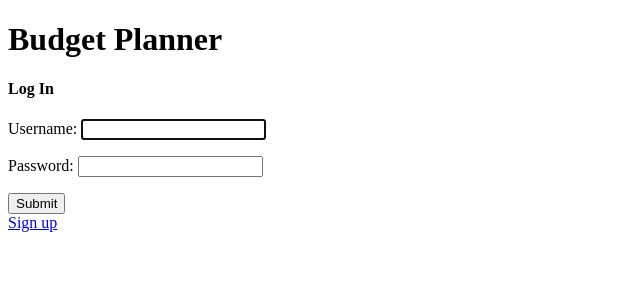
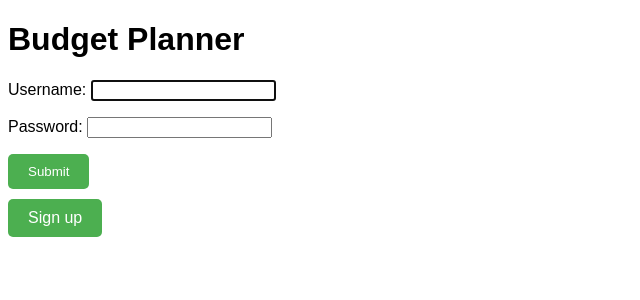
Before and after one commit to saurus2/LIKELION-SJSU, a Django app: page / in a window 1280 px wide. Shown: the top 300 px of the page, without its empty margins (0-640 px from the left). Run offline with Django 4.2, Linux system fonts and the light colour scheme.

Commit message:
css changes

```diff
--- a/bugetPlanner/templates/accounts/signup.html
+++ b/bugetPlanner/templates/accounts/signup.html
@@ -8,7 +8,7 @@
     <div>
         {{form.as_p}}
     <div>
-        <input type="submit">
+        <input class="buttons" type="submit">
     </div>
 </form>
 {% endblock %}
--- a/bugetPlanner/templates/home.html
+++ b/bugetPlanner/templates/home.html
@@ -4,23 +4,41 @@
     <meta charset="UTF-8">
     <title>{% block title %}{% endblock %}Budget Planner</title>
     <h1> Budget Planner</h1>
+    <style>
+        body {
+            font-family: Arial, sans-serif;
+        }
+
+        .buttons {
+            padding: 10px 20px;
+            background-color: #4CAF50;
+            color: white;
+            border: none;
+            border-radius: 5px;
+            cursor: pointer;
+            text-decoration: none;
+            margin-bottom: 10px;
+            display: inline-block;
+        }
+    </style>
 </head>
 <body>
     {% if request.user.is_authenticated %}
-        <a href=" {% url 'accounts:logout' %}"> Logout </a>
+        <a class="buttons" href="{% url 'menu' %}">Menu</a>
+        <br>
+        <a class="buttons" href=" {% url 'accounts:logout' %}"> Logout </a>
     {% else %}
         {% block content %}
-        <h4> Log In</h4>
         <form action="" method="POST" enctype="multipart/form-data">
             {% csrf_token %}
             <div>
                 {{form.as_p}}
             <div>
-                <input type="submit">
+                <input class="buttons" type="submit">
             </div>
         </form>
         {% endblock %}
-        <a href="{% url 'accounts:signup' %}">Sign up</a>
+        <a class="buttons" href="{% url 'accounts:signup' %}">Sign up</a>
     {% endif %}
 </body>
 </html>
```
Also changed, not shown: bugetPlanner/templates/base.html (+19 -3 lines), bugetPlanner/templates/menu.html (+18 -0 lines), bugetPlanner/templates/summary.html (+18 -0 lines), bugetPlanner/templates/userInput.html (+14 -2 lines).
